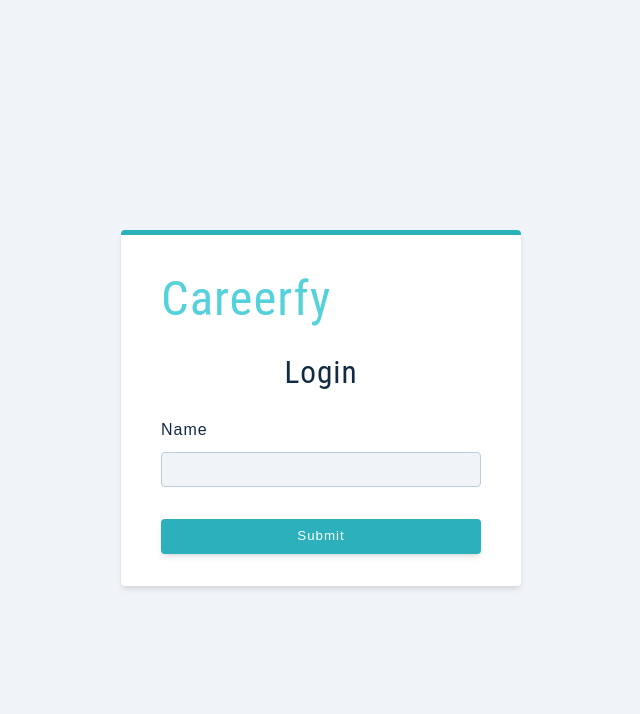
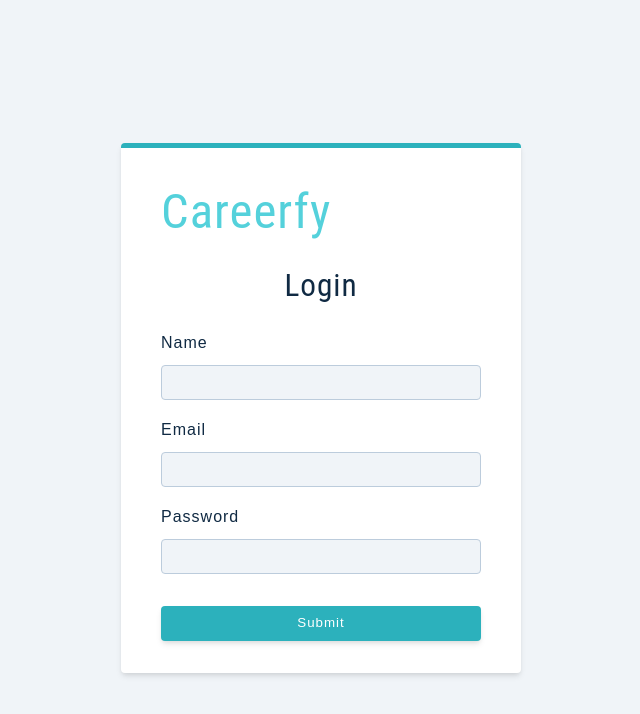
Before and after one commit to David-mwendwa/careerfy-app, a React (Create React App) app in the folder client/: page /register in a window 1280 px wide. Shown: the top 714 px of the page, without its empty margins (319-959 px from the left). Built offline with nearby package versions, Linux system fonts and the light colour scheme; the HTML template or start-up script is replaced by a standard one.

Commit message:
add FormRow component

```diff
--- /dev/null
+++ b/client/src/components/FormRow.js
@@ -0,0 +1,20 @@
+import React from 'react';
+
+const FormRow = ({ type, name, value, handleChange, labelText }) => {
+  return (
+    <div className='form-row'>
+      <label htmlFor={name} className='form-label'>
+        {labelText || name}
+      </label>
+      <input
+        type={type}
+        value={value}
+        name={name}
+        className='form-input'
+        onChange={handleChange}
+      />
+    </div>
+  );
+};
+
+export default FormRow;
--- a/client/src/components/index.js
+++ b/client/src/components/index.js
@@ -1,3 +1,4 @@
 import Logo from './Logo';
+import FormRow from './FormRow';
 
-export { Logo };
+export { Logo, FormRow };
--- a/client/src/pages/Register.js
+++ b/client/src/pages/Register.js
@@ -1,5 +1,5 @@
-import React, { useState, useEffect } from 'react';
-import { Logo } from '../components';
+import React, { useState } from 'react';
+import { Logo, FormRow } from '../components';
 import Wrapper from '../assets/wrappers/RegisterPage';
 
 const initialState = {
@@ -24,19 +24,28 @@ const Register = () => {
       <form className='form' onSubmit={onSubmit}>
         <Logo />
         <h3>Login</h3>
-        <div className='form-row'>
-          <label htmlFor='name' className='form-label'>
-            name
-          </label>
-          <input
-            type='text'
-            value={values.name}
-            name='name'
-            className='form-input'
-            onChange={handleChange}
-          />
-        </div>
-        <button type='submit' className='btn btn-block'>Submit</button>
+        <FormRow
+          text='text'
+          value={values.name}
+          name='name'
+          handleChange={handleChange}
+        />
+        <FormRow
+          text='email'
+          value={values.email}
+          name='email'
+          handleChange={handleChange}
+        />
+        <FormRow
+          text='password'
+          value={values.password}
+          name='password'
+          handleChange={handleChange}
+        />
+
+        <button type='submit' className='btn btn-block'>
+          Submit
+        </button>
       </form>
     </Wrapper>
   );
```
